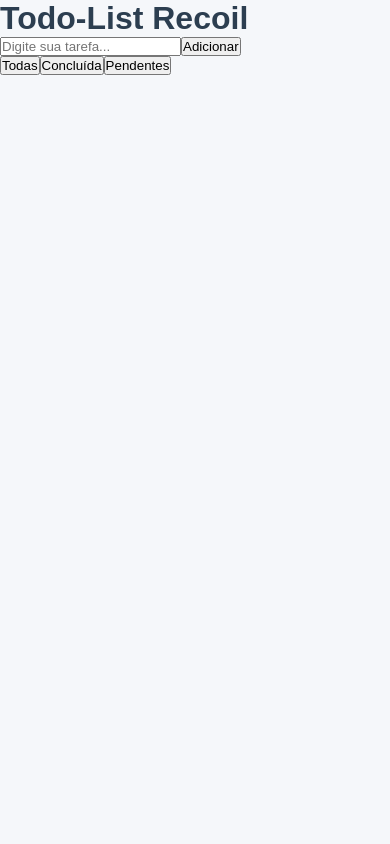
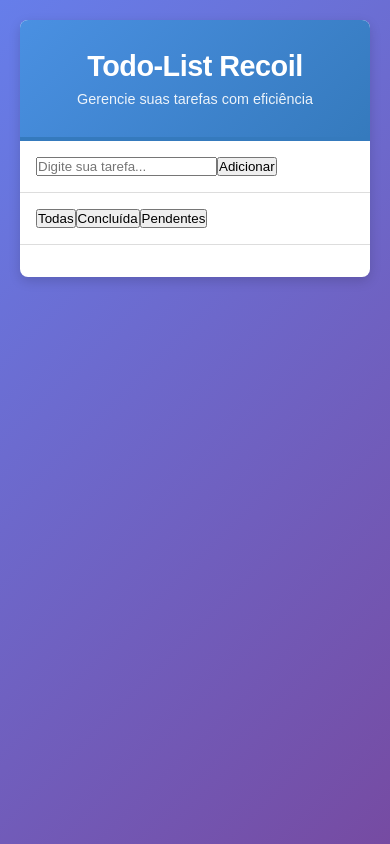
Before and after one commit to annesilv4/todo-list-recoil, a React (Vite) app: page / in a window 390 px wide. Built offline with nearby package versions, Linux system fonts and the light colour scheme.

Commit message:
feat: add App.css stylesheet and update App.jsx

```diff
--- /dev/null
+++ b/src/App.css
@@ -0,0 +1,73 @@
+.app-container {
+  display: flex;
+  justify-content: center;
+  align-items: flex-start;
+  min-height: 100vh;
+  padding: 20px;
+  background: linear-gradient(135deg, #667eea 0%, #764ba2 100%);
+}
+
+.app-main {
+  width: 100%;
+  max-width: 600px;
+  background: var(--surface);
+  border-radius: 12px;
+  box-shadow: var(--shadow-lg);
+  overflow: hidden;
+}
+
+.app-header {
+  background: linear-gradient(135deg, #4a90e2 0%, #357abd 100%);
+  color: white;
+  padding: 40px 24px;
+  text-align: center;
+  border-bottom: 4px solid var(--primary-dark);
+}
+
+.app-header h1 {
+  font-size: 2.5rem;
+  font-weight: 700;
+  margin-bottom: 8px;
+  letter-spacing: -0.5px;
+}
+
+.app-subtitle {
+  font-size: 1rem;
+  color: rgba(255, 255, 255, 0.9);
+  font-weight: 300;
+}
+
+.form-section,
+.filter-section,
+.list-section {
+  padding: 24px;
+  border-bottom: 1px solid var(--border-color);
+}
+
+.list-section {
+  border-bottom: none;
+}
+
+@media (max-width: 480px) {
+  .app-main {
+    border-radius: 8px;
+  }
+
+  .app-header {
+    padding: 30px 16px;
+  }
+
+  .app-header h1 {
+    font-size: 1.8rem;
+  }
+
+  .app-subtitle {
+    font-size: 0.9rem;
+  }
+
+  .form-section,
+  .filter-section,
+  .list-section {
+    padding: 16px;
+  }
+}
--- a/src/App.jsx
+++ b/src/App.jsx
@@ -1,4 +1,5 @@
 import './global.css'
+import './App.css'
 import { TaskList } from './components/taskList';
 import { TaskForm } from './components/taskForm';
 import { FilterTasks } from './components/filter';
@@ -6,12 +7,26 @@ import { FilterTasks } from './components/filter';
 function App() {
 
   return (
-    <>
-      <h1>Todo-List Recoil</h1>
-      <TaskForm />
-      <FilterTasks />
-      <TaskList />
-    </>
+    <div className="app-container">
+      <main className="app-main">
+        <header className="app-header">
+          <h1>Todo-List Recoil</h1>
+          <p className="app-subtitle">Gerencie suas tarefas com eficiência</p>
+        </header>
+
+        <section className="form-section">
+          <TaskForm />
+        </section>
+
+        <section className="filter-section">
+          <FilterTasks />
+        </section>
+
+        <section className="list-section">
+          <TaskList />
+        </section>
+      </main>
+    </div>
   )
 }
 
```
